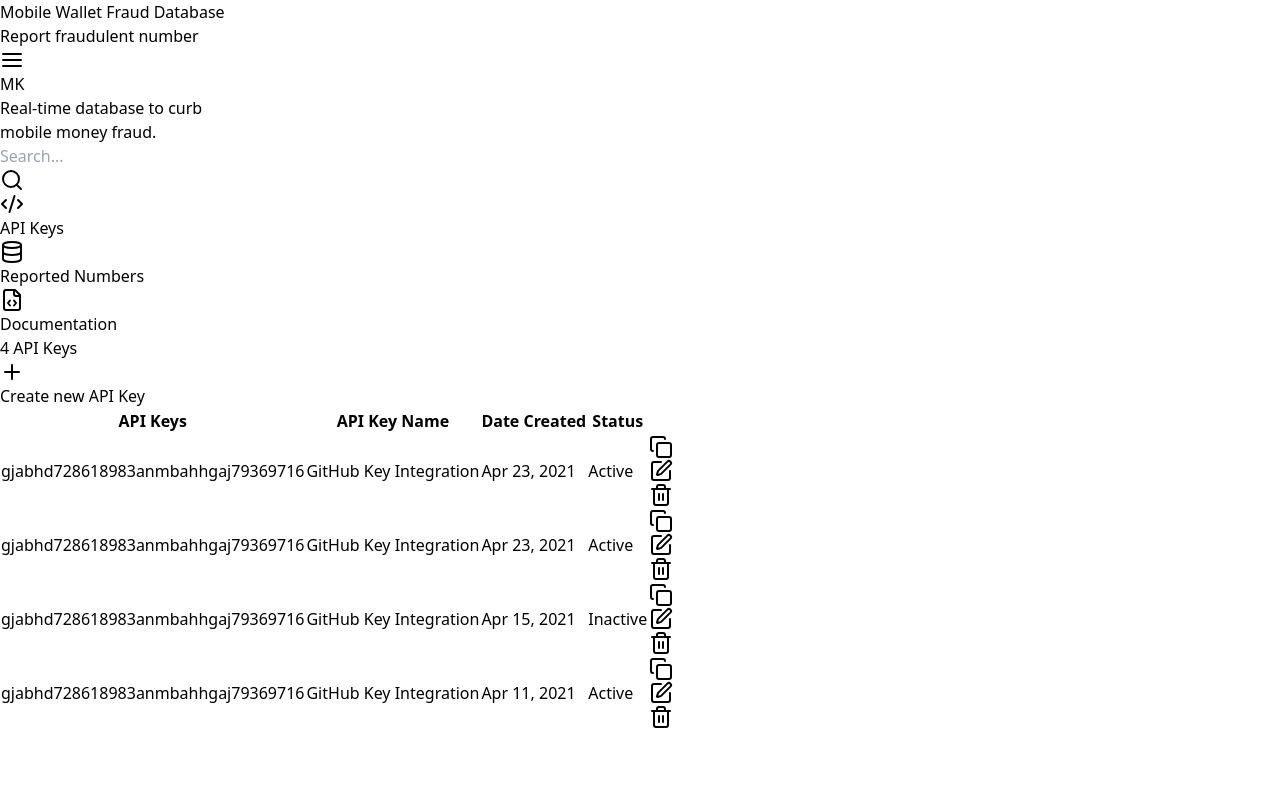
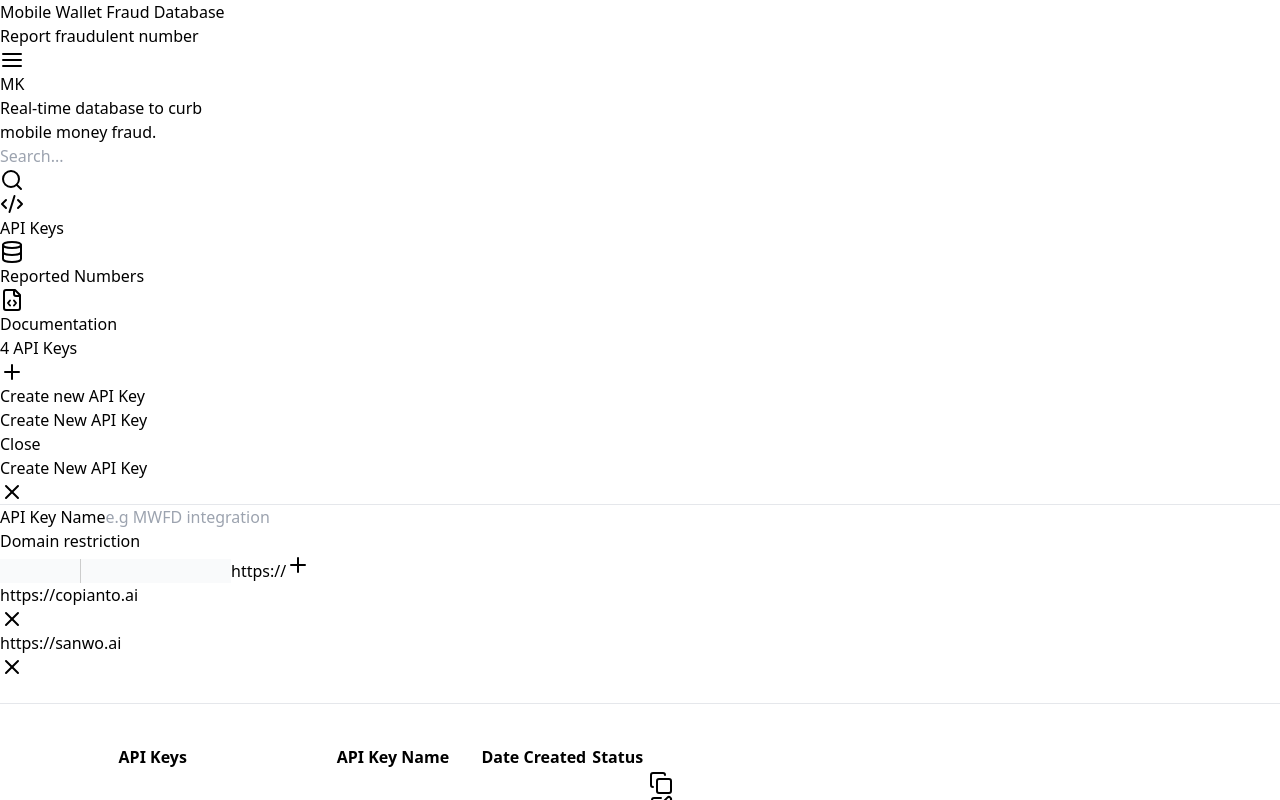
Before and after one commit to sosualfred/mobile-wallet-fraud-database, a React (Vite) app in the folder frontend/: page / in a window 1280 px wide. Both pictures are taken after a click on the button "Create new API Key". Shown: the top 800 px of the page. Built offline with nearby package versions, Linux system fonts and the light colour scheme.

Commit message:
done with apikey modal

```diff
--- a/frontend/src/App.tsx
+++ b/frontend/src/App.tsx
@@ -2,7 +2,7 @@
 import { BrowserRouter as Router, Route, Routes } from 'react-router-dom';
 import Home from './pages/home';
 import AccountPage from './pages/accountpage';
-import ApiKey from "./pages/apikey"
+
 
 function App() {
   return (
@@ -10,7 +10,7 @@ function App() {
       <Routes>
         <Route path="/" element={<Home />} />
         <Route path="/account" element={<AccountPage />} />
-        <Route path = "/apikey" element= {<ApiKey/>}/>
+
       </Routes>
     </Router>
   );
--- a/frontend/src/components/apiCard.jsx
+++ b/frontend/src/components/apiCard.jsx
@@ -1,15 +1,25 @@
 import { Copy, Edit, Plus, Trash2 } from "lucide-react";
 import K from "../constant/constant";
 import Button from "./button";
+import { useState } from "react";
+
+import ApiKey from "../pages/apikey";
 
 const ApiCard = () => {
+    const [modal, setModal] = useState(false);
+
+    const toggleModal = () => {
+        setModal(!modal);
+    };
+
     const getStatusClasses = (status) => {
         switch (status) {
             case 'Active':
                 return 'bg-green-200 border-green-400';
             case 'Inactive':
                 return 'bg-gray-200 border-gray-400';
-
+            default:
+                return '';
         }
     };
 
@@ -18,10 +28,26 @@ const ApiCard = () => {
             <div className="overflow-x-auto">
                 <div className="flex justify-between items-center mb-4">
                     <h3 className="font-bold">4 API Keys</h3>
-                    <Button>
+                    <Button onClick={toggleModal}>
                         <Plus className="w-4 h-4 mr-2" /> Create new API Key
                     </Button>
                 </div>
+
+
+                {modal && (
+                    <div className="fixed inset-0 flex items-center justify-center z-50 bg-black bg-opacity-50">
+                        <div className="bg-white p-6 rounded shadow-lg w-1/2">
+                            <div className="flex justify-between items-center mb-4">
+                                <h4 className="text-lg font-semibold">Create New API Key</h4>
+                                <Button onClick={toggleModal} className="text-red-500">
+                                    Close
+                                </Button>
+                            </div>
+                            <ApiKey />
+                        </div>
+                    </div>
+                )}
+
                 <table className="min-w-full bg-white border border-gray-200 shadow-md rounded">
                     <thead>
                         <tr className="bg-[#ECEFF7]">
@@ -59,7 +85,4 @@ const ApiCard = () => {
     );
 };
 
-
-
-
 export default ApiCard;
--- a/frontend/src/pages/home.jsx
+++ b/frontend/src/pages/home.jsx
@@ -7,15 +7,15 @@ import ReportedCard from '../components/reportedCard';
 import DocumentCard from '../components/documentCard';
 
 const Home = () => {
+
     const [visibleCard, setVisibleCard] = useState('API-keys');
-
     const handleLinkClick = (cardId) => {
         setVisibleCard(cardId);
     };
 
     return (
         <div>
-           <Navbar/>
+            <Navbar />
 
             <h1 className='text-center justify-normal text-3xl font-semibold mt-6 '>Real-time database to curb <br /> mobile money fraud.</h1>
 
```
